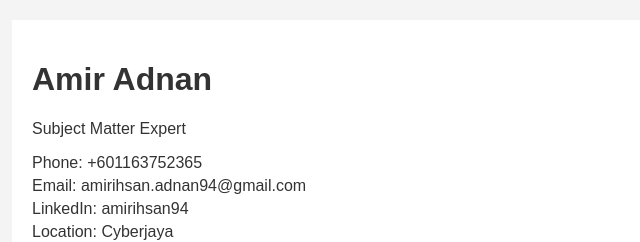
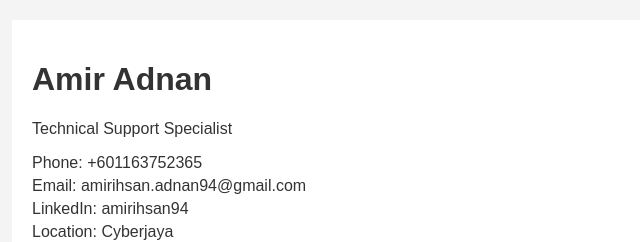
Before and after one commit to pepeshi8080/cloud-resume, a plain HTML site: page index.html in a window 1280 px wide. Shown: the top 242 px of the page, 208-848 px from the left. Drawn offline with Linux system fonts and the light colour scheme.

Commit message:
Update index.html

```diff
--- a/index.html
+++ b/index.html
@@ -10,7 +10,7 @@
   <div class="container">
     <header>
       <h1>Amir Adnan</h1>
-      <p>Subject Matter Expert</p>
+      <p>Technical Support Specialist</p>
       <div class="contact">
         <p>Phone: <a href="tel:+601163752365">+601163752365</a></p>
         <p>Email: <a href="mailto:amirihsan.adnan94@gmail.com">amirihsan.adnan94@gmail.com</a></p>
```
